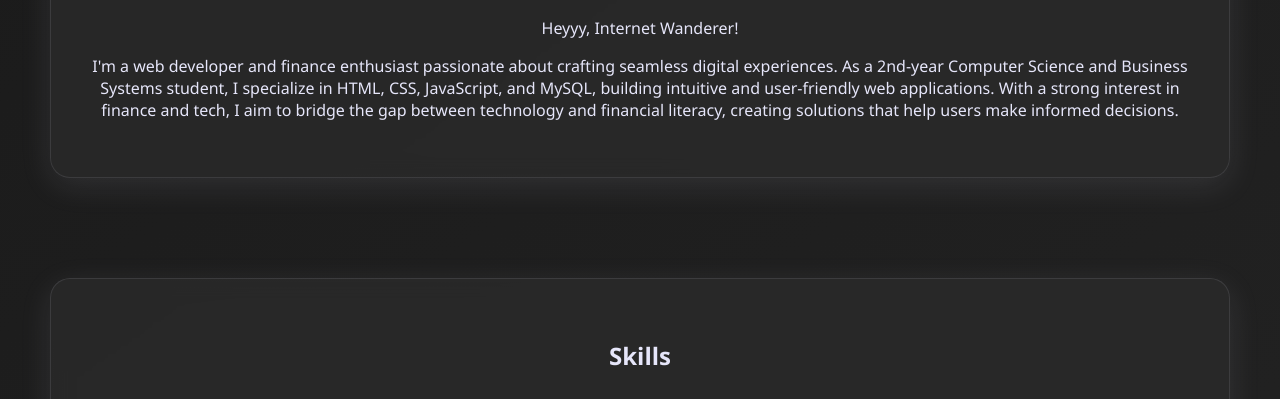
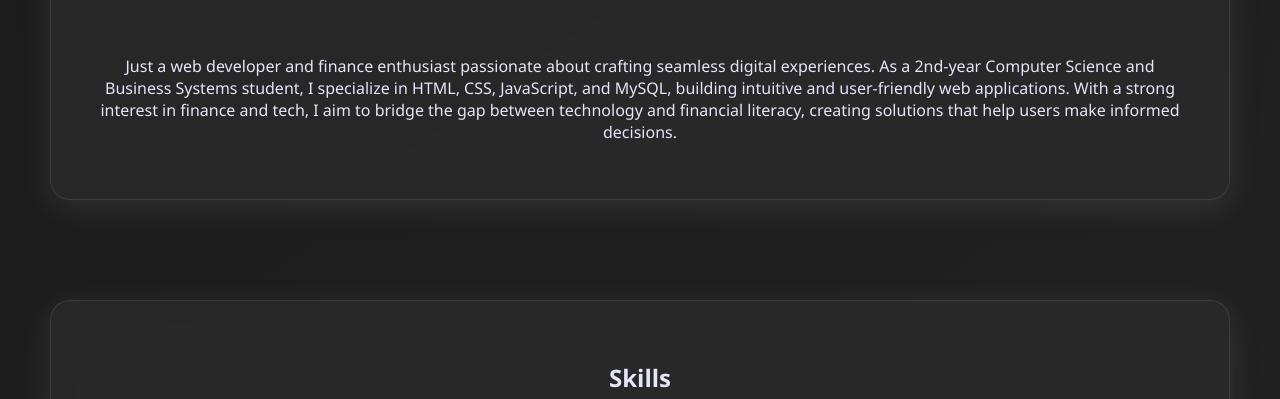
Before and after one commit to star-lad/Personal-Portfolio, a plain HTML site: page index.html in a window 1280 px wide. Shown: the part 370-769 px from the top of the page. Drawn offline with Linux system fonts and the light colour scheme.

Commit message:
index.html

```diff
--- a/index.html
+++ b/index.html
@@ -25,8 +25,8 @@
       <section id="about">
           <img src="portfolio-images/pfp.jpeg" alt="Profile Picture" class="profile-img">
           <h2 class="typing-text"> Ajay Arivalagan! </h2>
-          <p>Heyyy, Internet Wanderer!</p>
-          <p>I'm a web developer and finance enthusiast passionate about crafting seamless digital experiences. As a 2nd-year Computer Science and Business Systems student,
+          <br>
+          <p>Just a web developer and finance enthusiast passionate about crafting seamless digital experiences. As a 2nd-year Computer Science and Business Systems student,
              I specialize in HTML, CSS, JavaScript, and MySQL, building intuitive and user-friendly web applications. With a strong interest in finance and tech,
              I aim to bridge the gap between technology and financial literacy, creating solutions that help users make informed decisions.</p>
       </section>
```
